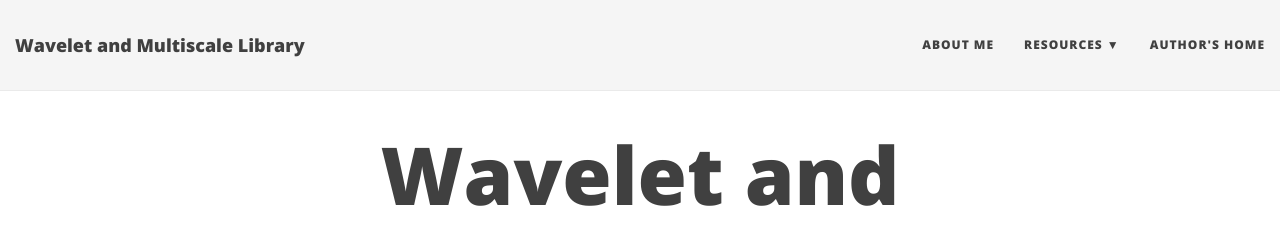
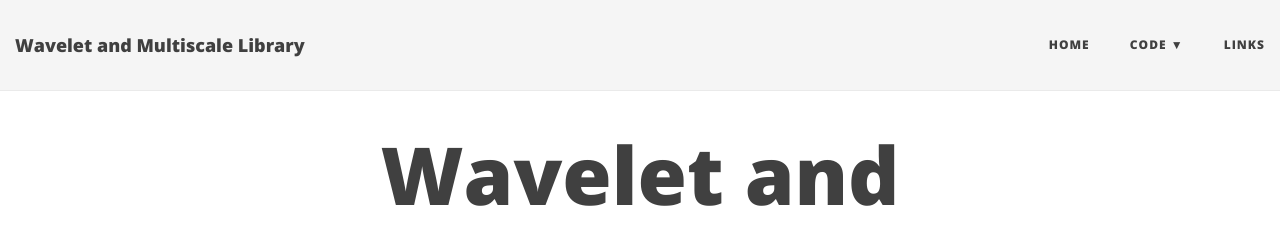
Before and after one commit to agnumerikunimarburg/agnumerikunimarburg.github.io, a Jekyll site: the page built from index.html, in a window 1280 px wide. Shown: the top 229 px of the page. Built offline with Jekyll 4.4.1, drawn with Linux system fonts in a browser that asks for light colours; nearby versions of some CDN libraries; the list of posts is cut into pages by our own code; some of the changed lines change nothing that is shown.

Commit message:
Update _config.yml

```diff
--- a/_config.yml
+++ b/_config.yml
@@ -23,12 +23,11 @@ description: Overview of the implementations of the DFG SPP 1324!
 
 # List of links in the navigation bar
 navbar-links:
-  About Me: "aboutme"
-  Resources:
-    - Beautiful Jekyll: "http://deanattali.com/beautiful-jekyll/"
-    - Learn markdown: "http://www.markdowntutorial.com/"
-    - GitHub Pages: "https://pages.github.com/"
-  Author's home: "http://deanattali.com"
+  Home: ""
+  Code:
+    - Marburg Software Library: "Marburg_Software_Library"
+    - Tiny_Tools "tiny_tools"
+  Links: "links"
 
 # Image to show in the navigation bar - image must be a square (width = height)
 # Remove this parameter if you don't want an image in the navbar
```
